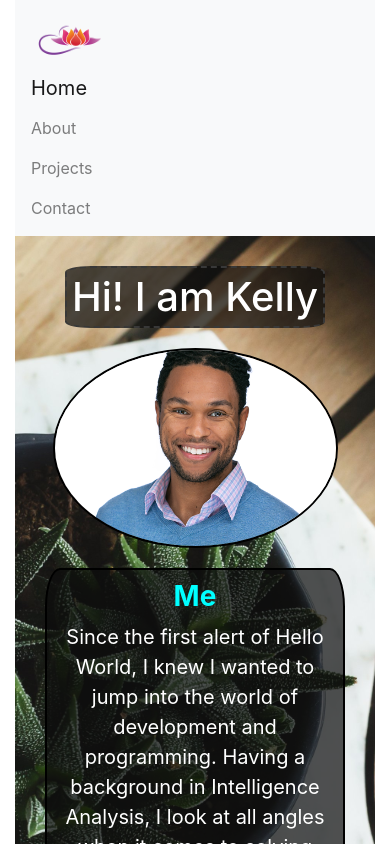
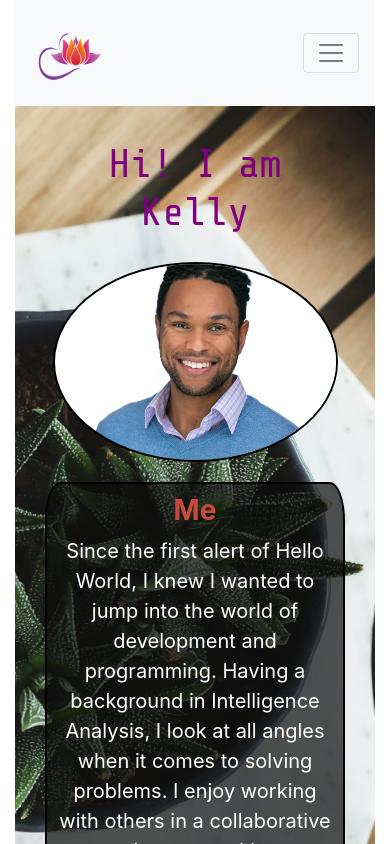
Before and after one commit to K0LdW0rLd/my-portfolio, a React (Create React App) app: page /about in a window 390 px wide. Shown: the top 844 px of the page. Built offline with nearby package versions, Linux system fonts and the light colour scheme.

Commit message:
made nav responsive, and changed header font and color

```diff
--- a/package.json
+++ b/package.json
@@ -8,6 +8,7 @@
     "@testing-library/user-event": "^7.2.1",
     "bootstrap": "^4.4.1",
     "react": "^16.12.0",
+    "react-bootstrap": "^1.0.0-beta.16",
     "react-dom": "^16.12.0",
     "react-router-dom": "^5.1.2",
     "react-scripts": "3.3.0"
--- a/src/About.css
+++ b/src/About.css
@@ -17,12 +17,11 @@
 }
 
 .hola {
-    background-color: rgba(12, 12, 12, 0.7);
+    font-family: 'Share Tech Mono', monospace;
     padding: 5px;
-    border-radius: 10%;
+    font-weight: strong;
     margin: 20px;
-    border: 2px dashed rgb(56, 56, 56);
-    color: white;
+    color: purple;
 }
 
 .iAbout {
@@ -38,6 +37,6 @@
 
 .headingThree {
     text-align: center;
-    color: aqua;
+    color: rgb(200, 75, 65);
     font-weight: bold;
 }
--- a/src/App.js
+++ b/src/App.js
@@ -1,6 +1,8 @@
 import React, { Component } from 'react';
 import "bootstrap/dist/css/bootstrap.min.css";
 import { BrowserRouter as Router, Route, Link } from "react-router-dom";
+import Navbar from 'react-bootstrap/Navbar'
+import Nav from 'react-bootstrap/Nav'
 import Home from './Home';
 import About from './About';
 import Projects from './Projects';
@@ -13,27 +15,20 @@ class App extends Component {
     return(
       <Router>
         <div className = 'container'>
-          <nav className="navbar navbar-expand-lg navbar-light bg-light" >
-          <a class="navbar-brand">
-              <img src = {logo} width= '80' height='50' alt = 'Studio Ghibli Logo' />
-          </a>
-            <div className="navbar-collapse" id="navbarTogglerDemo02">
-              <ul className="navbar-nav mr-auto">
-                <li className="navbar-item active">
-                  <Link to='/' className= 'navbar-brand'>Home</Link>
-                </li>
-                <li className="navbar-item">
-                  <Link to="/about" className="nav-link">About</Link>
-                </li>
-                <li className="navbar-item">
-                  <Link to="/projects" className="nav-link">Projects</Link>
-                </li>
-                <li className="navbar-item">
-                  <Link to="/contact" className="nav-link">Contact</Link>
-                </li>
-              </ul>
-            </div>
-          </nav>
+          <Navbar collapseOnSelect expand="lg" bg="light" variant="light">
+            <Navbar.Brand href="/"><img src={logo} width= '80' height='80' alt='logo' /></Navbar.Brand>
+            <Navbar.Toggle aria-controls="responsive-navbar-nav" />
+            <Navbar.Collapse id="responsive-navbar-nav">
+              <Nav className="mr-auto">
+                <Nav.Link href="/">Home</Nav.Link>
+                <Nav.Link href='/projects'>Projects</Nav.Link>
+              </Nav>
+              <Nav>
+                <Nav.Link href="/about">About</Nav.Link>
+                <Nav.Link href="/contact">Contact</Nav.Link>
+              </Nav>
+            </Navbar.Collapse>
+          </Navbar>
         <Route path = '/' exact component = {Home} />
         <Route path = '/about' component = {About} />
         <Route path = '/projects' component = {Projects}/>
```
Also changed, not shown: 1 other file (tests, documents, lock files or other folders).
